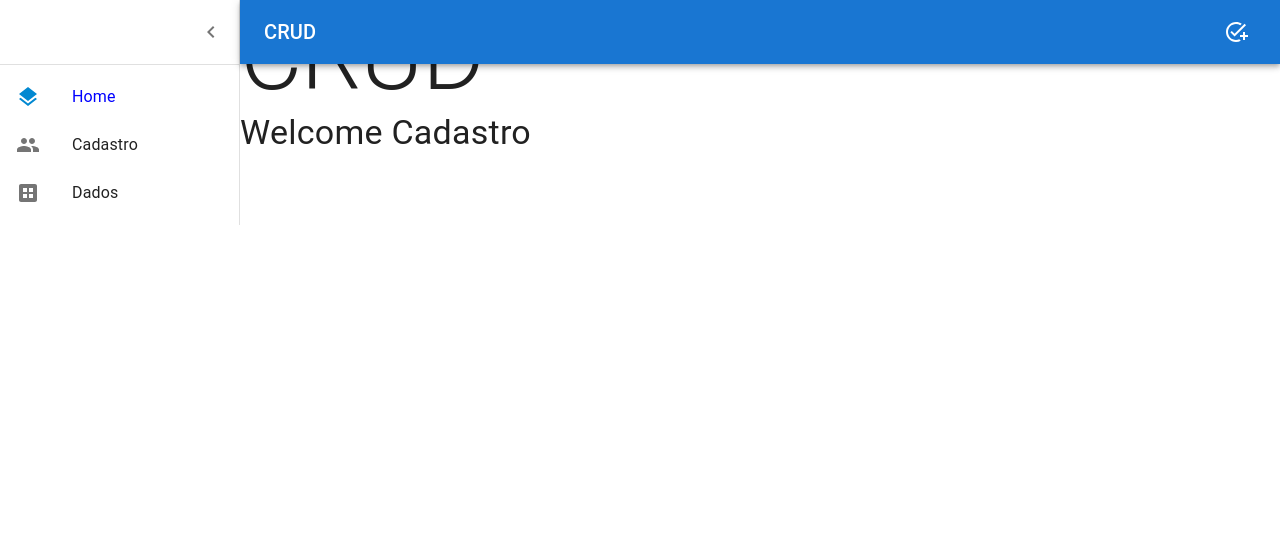
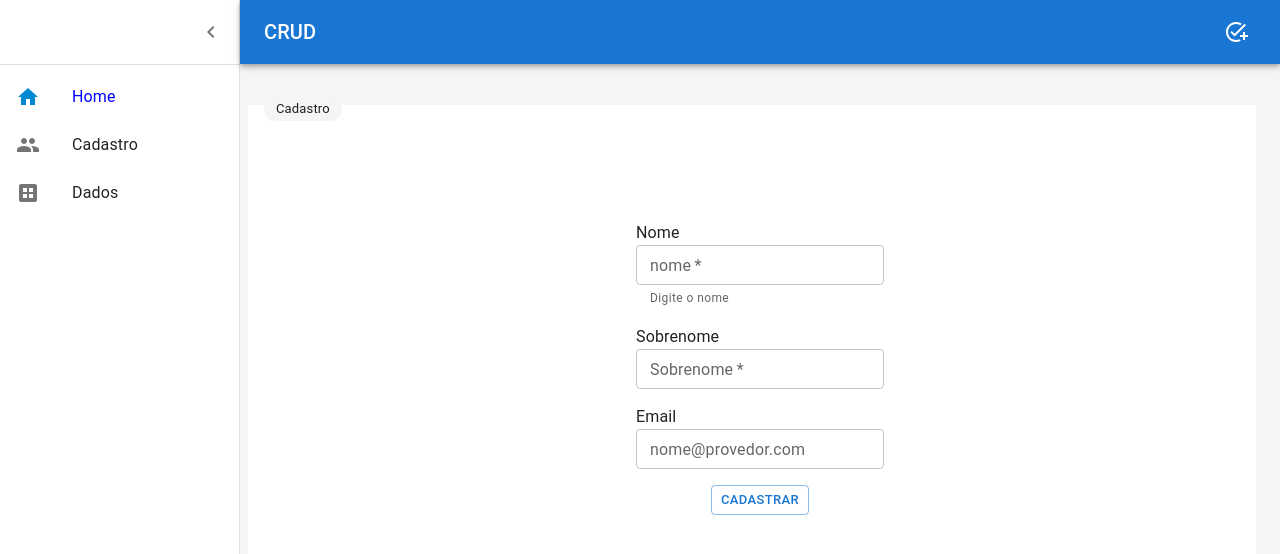
Before and after one commit to aniceto-jolela/react-node-mongodb-crud, a React (Create React App) app: page /cadastro in a window 1280 px wide. Shown: the top 554 px of the page. Built offline with nearby package versions, Linux system fonts and the light colour scheme.

Commit message:
Registration form.

```diff
--- a/src/components/create/index.tsx
+++ b/src/components/create/index.tsx
@@ -1,18 +1,76 @@
-import React from "react";
-import { Box, Typography } from "@mui/material";
+import * as React from "react";
+import TextField from "@mui/material/TextField";
+import Box from "@mui/material/Box";
+import Grid from "@mui/material/Grid";
+import Container from "@mui/material/Container";
+import { Toolbar, Typography } from "@mui/material";
+import CustomizedBreadcrumbs from "../../share/navigation/breadcrumbs";
+import Button from "@mui/material/Button";
 
-
-const Create=()=>{
-
-    return(
-        <>
-          <Box>
-      <Typography variant="h1">CRUD</Typography>
-        <Typography variant="h4">Welcome Cadastro</Typography>
-      </Box>
-    </>
-
-    )
+export default function Create() {
+  return (
+    <Box
+      component="form"
+      sx={{
+        backgroundColor: (theme) =>
+          theme.palette.mode === "light"
+            ? theme.palette.grey[100]
+            : theme.palette.grey[900],
+        flexGrow: 1,
+        height: "100vh",
+        overflow: "auto",
+      }}
+      noValidate
+      autoComplete="off"
+    >
+      <Toolbar />
+      <Container maxWidth="lg" sx={{ mt: 4, mb: 4 }}>
+        <CustomizedBreadcrumbs Label="Cadastro" />
+        <Grid
+          container
+          spacing={2}
+          justifyContent="center"
+          direction="column"
+          alignItems="center"
+          style={{ background: "#FFF",paddingTop:100,paddingBottom:40 }}
+        >
+          <Grid item xs={6} md={12}>
+            <Typography>Nome</Typography>
+            <TextField
+              required
+              id="outlined-required"
+              label="nome"
+              defaultValue=""
+              size="small"
+              helperText="Digite o nome"
+            />
+          </Grid>
+          <Grid item xs={6} md={4}>
+            <Typography>Sobrenome</Typography>
+            <TextField
+              required
+              id="outlined-required"
+              label="Sobrenome"
+              defaultValue=""
+              size="small"
+            />
+          </Grid>
+          <Grid item xs={6} md={4}>
+            <Typography>Email</Typography>
+            <TextField
+              id="outlined-helperText"
+              label="nome@provedor.com"
+              defaultValue=""
+              size="small"
+            />
+          </Grid>
+          <Grid item xs={6} md={8}>
+            <Button variant="outlined" size="small">
+              Cadastrar
+            </Button>
+          </Grid>
+        </Grid>
+      </Container>
+    </Box>
+  );
 }
-
-export default Create
--- a/src/share/menu/listItems.tsx
+++ b/src/share/menu/listItems.tsx
@@ -5,7 +5,7 @@ import ListItemIcon from "@mui/material/ListItemIcon";
 import ListItemText from "@mui/material/ListItemText";
 import DatasetIcon from '@mui/icons-material/Dataset';
 import PeopleIcon from "@mui/icons-material/People";
-import LayersIcon from "@mui/icons-material/Layers";
+import HomeIcon from '@mui/icons-material/Home';
 
 export default function MainListItems() {
   const [setSelected, getSelected] = React.useState(1);
@@ -26,7 +26,7 @@ export default function MainListItems() {
       >
         <ListItemButton>
           <ListItemIcon>
-            <LayersIcon color={setSelected === 1 ? "info" : "inherit"} />
+            <HomeIcon color={setSelected === 1 ? "info" : "inherit"} />
           </ListItemIcon>
           <ListItemText primary="Home" />
         </ListItemButton>
--- /dev/null
+++ b/src/share/navigation/breadcrumbs.tsx
@@ -0,0 +1,44 @@
+import * as React from 'react';
+import { emphasize, styled } from '@mui/material/styles';
+import Breadcrumbs from '@mui/material/Breadcrumbs';
+import Chip from '@mui/material/Chip';
+import { PropsBreand } from '../ts/types-breadcrumbs';
+
+const StyledBreadcrumb = styled(Chip)(({ theme }) => {
+  const backgroundColor =
+    theme.palette.mode === 'light'
+      ? theme.palette.grey[100]
+      : theme.palette.grey[800];
+  return {
+    backgroundColor,
+    height: theme.spacing(3),
+    color: theme.palette.text.primary,
+    fontWeight: theme.typography.fontWeightRegular,
+    '&:hover, &:focus': {
+      backgroundColor: emphasize(backgroundColor, 0.06),
+    },
+    '&:active': {
+      boxShadow: theme.shadows[1],
+      backgroundColor: emphasize(backgroundColor, 0.12),
+    },
+  };
+}) as typeof Chip; // TypeScript only: need a type cast here because https://github.com/Microsoft/TypeScript/issues/26591
+
+function handleClick(event: React.MouseEvent<Element, MouseEvent>) {
+  event.preventDefault();
+  console.info('You clicked a breadcrumb.');
+}
+
+export default function CustomizedBreadcrumbs({Label}:PropsBreand) {
+  return (
+    <div role="presentation" onClick={handleClick}>
+      <Breadcrumbs aria-label="breadcrumb">
+        <StyledBreadcrumb
+          component="a"
+          href="#"
+          label={Label}
+        />
+      </Breadcrumbs>
+    </div>
+  );
+}
--- /dev/null
+++ b/src/share/ts/types-breadcrumbs.ts
@@ -0,0 +1,3 @@
+export type PropsBreand={
+    Label: string
+}
```
